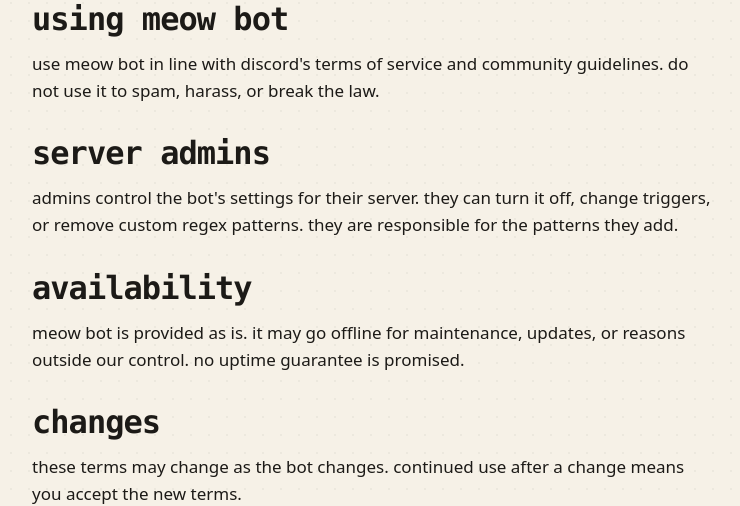
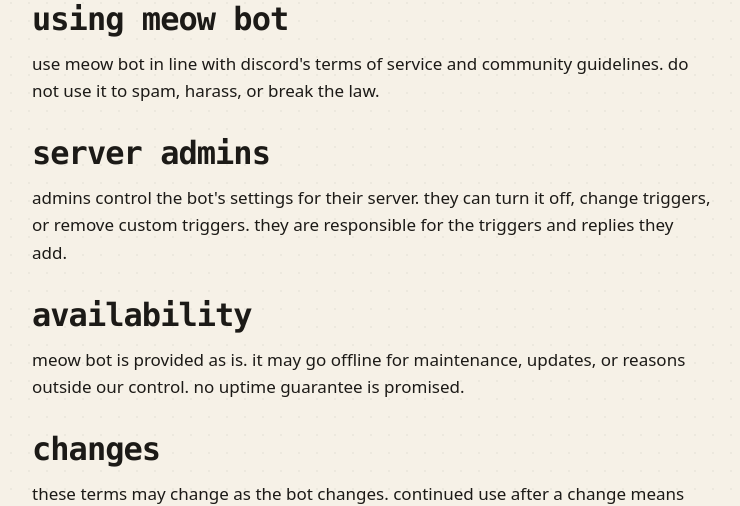
Before and after one commit to xangeyfun/Meow-Bot, a Flask app: page /terms in a window 1280 px wide. Shown: the part 348-854 px from the top of the page, without its empty margins (88-828 px from the left). Run offline with Flask 3, Linux system fonts and the light colour scheme.

Commit message:
Update terms page for custom trigger replies

```diff
--- a/templates/terms.html
+++ b/templates/terms.html
@@ -13,7 +13,7 @@
   <p>use meow bot in line with discord's terms of service and community guidelines. do not use it to spam, harass, or break the law.</p>
 
   <h2>server admins</h2>
-  <p>admins control the bot's settings for their server. they can turn it off, change triggers, or remove custom regex patterns. they are responsible for the patterns they add.</p>
+  <p>admins control the bot's settings for their server. they can turn it off, change triggers, or remove custom triggers. they are responsible for the triggers and replies they add.</p>
 
   <h2>availability</h2>
   <p>meow bot is provided as is. it may go offline for maintenance, updates, or reasons outside our control. no uptime guarantee is promised.</p>
```
